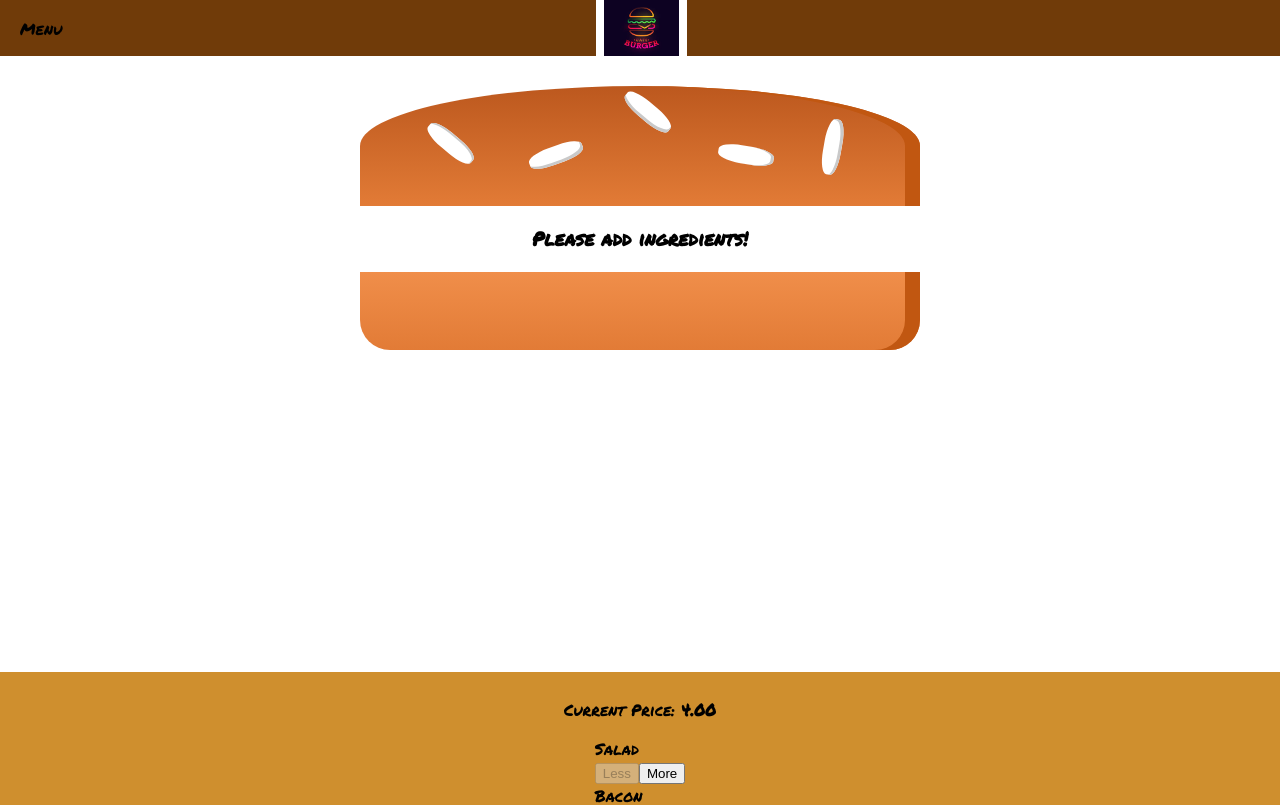
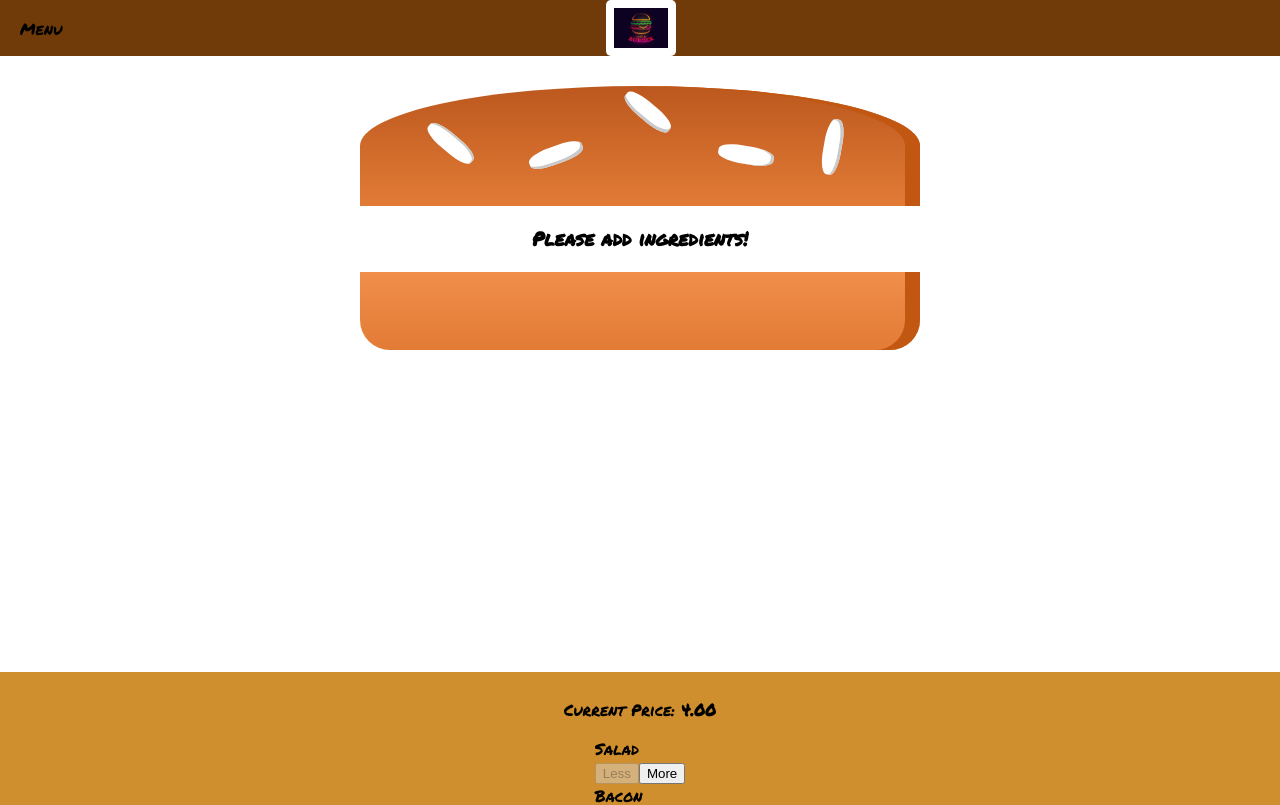
Before and after one commit to acecera/burger-builder, a React app: page / in a window 1280 px wide. Shown: the top 805 px of the page. Built offline with nearby package versions, Linux system fonts and the light colour scheme.

Commit message:
added some more styling to the logo component to better fit in the toolbar.

```diff
--- a/src/components/Logo/Logo.css
+++ b/src/components/Logo/Logo.css
@@ -2,6 +2,8 @@
     background-color: white;
     padding: 8px;
     height: 100%;
+    box-sizing: border-box;
+    border-radius: 5px;
 }
 
 .Logo img {
```
